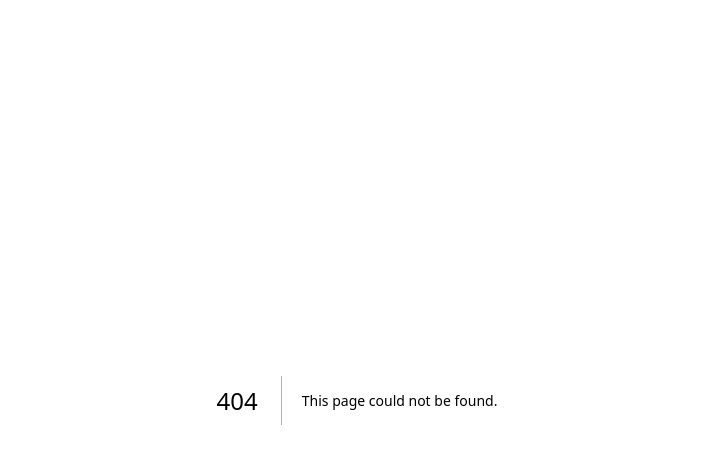
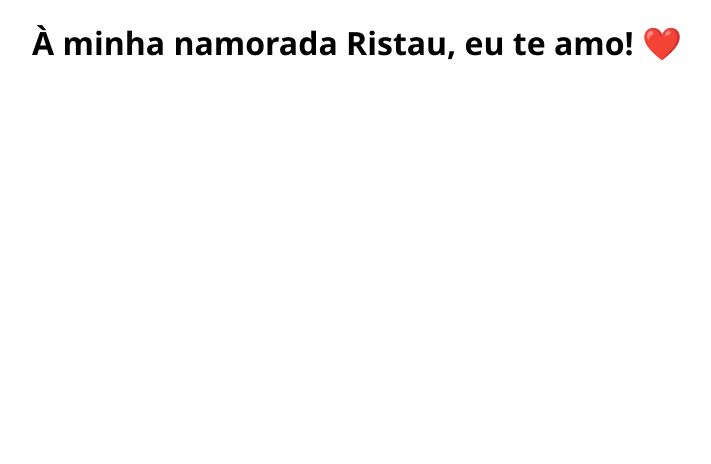
Before and after one commit to Diowgo/clone-tabnews, a Next.js app: page /homenagem in a window 1280 px wide. Before the commit this address had no page. Shown: the top 464 px of the page, without its empty margins (283-994 px from the left). Built offline with nearby package versions, Linux system fonts and the light colour scheme.

Commit message:
Adicionando página de homenagem

```diff
--- /dev/null
+++ b/pages/homenagem/index.js
@@ -0,0 +1,7 @@
+import styles from "../../styles.module.css";
+
+export default function Homenagem() {
+  return (
+    <h1 className={styles.fonte}>À minha namorada Ristau, eu te amo! ❤️</h1>
+  );
+}
--- a/styles.module.css
+++ b/styles.module.css
@@ -4,3 +4,8 @@
   max-width: 720px;
   font-family: "Segoe UI", Tahoma, Geneva, Verdana, sans-serif;
 }
+
+.fonte {
+  font-family: "Segoe UI", Tahoma, Geneva, Verdana, sans-serif;
+  text-align: center;
+}
```
